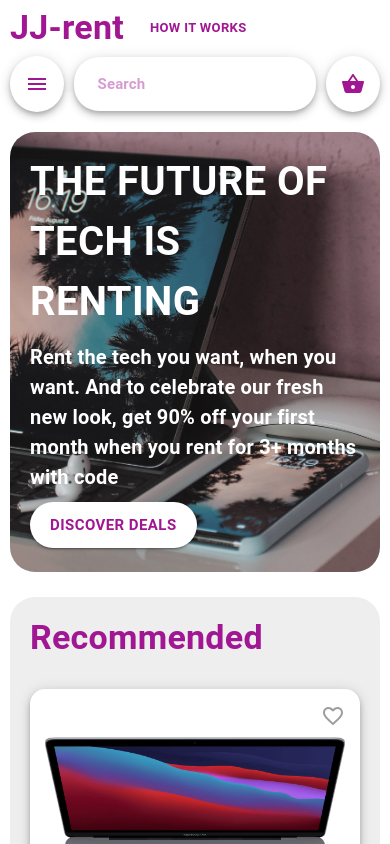
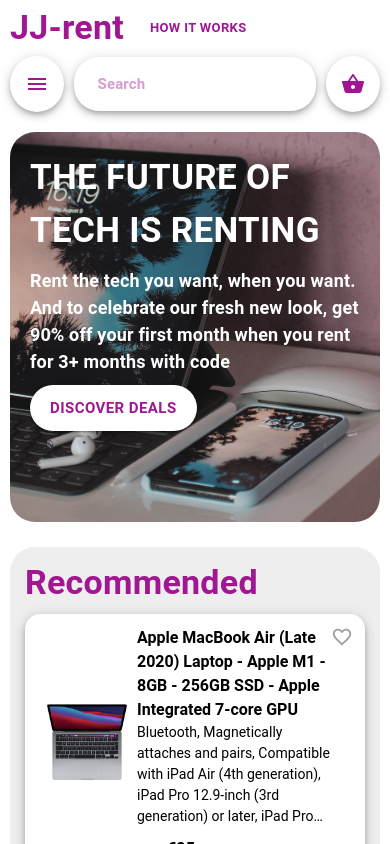
Before and after one commit to Juliusls/Client-jjrent, a React (Create React App) app: page / in a window 390 px wide. Shown: the top 844 px of the page. Built offline with nearby package versions, Linux system fonts and the light colour scheme.

Commit message:
Updating product list design on small screens, fixing Jumbotron on small screens

```diff
--- a/src/components/DeviceCard.js
+++ b/src/components/DeviceCard.js
@@ -20,11 +20,79 @@
 		justifyContent: 'space-between',
 		alignContent: 'flex-start',
 		alignItems: 'flex-start',
-		flexDirection: 'column'
+		flexDirection: 'column',
+		[theme.breakpoints.down('xs')]: {
+			flexDirection: 'row',
+			padding: 12,
+		},
+	},
+	favoriteButton: {
+		display: 'block',
+		marginLeft: 'auto',
+		padding: 0,
+		color: theme.palette.grey[500],
+		'&:hover': {
+			backgroundColor: theme.palette.common.white,
+			color: theme.palette.grey[900]
+		}
+	},
+	favoriteButtonOrder:{
+		[theme.breakpoints.down('xs')]: {
+			order: 3,
+		},
+	},
+	favoriteButtonIcon: {
+		color: theme.palette.primary.main,
+		[theme.breakpoints.down('xs')]: {
+			fontSize: 22
+		},
+	},
+	notFavoritedIcon: {
+		color: theme.palette.grey[500],
+		[theme.breakpoints.down('xs')]: {
+			fontSize: 22
+		},
+	},
+	imageContainer: {
+		width: 'inherit',
+		paddingBottom: '100%',
+		position: 'relative',
+		[theme.breakpoints.down('xs')]: {
+			order: 1,
+			padding: 0,
+			width: 80,
+			position: 'static',
+			marginTop: 'auto',
+			marginBottom: 'auto',
+			marginLeft: 10,
+			marginRight: 10,
+		},
+	},
+	media: {
+		position: 'absolute',
+		top: 0,
+		bottom: 0,
+		width: '100%',
+		height: '100%',
+		objectFit: 'contain',
+		[theme.breakpoints.down('xs')]: {
+			maxHeight: 'inherit',
+			width: 'inherit',
+			height: 'auto',
+			position: 'static',
+			marginTop: 'auto',
+		},
 	},
 	cardContent: {
 		padding: 0,
+		paddingTop: 20,
 		marginTop: 'auto',
+		[theme.breakpoints.down('xs')]: {
+			order: 2,
+			marginTop: 0,
+			paddingTop: 0,
+			flexGrow: 1
+		},
 	},
 	cardName: {
 		color: theme.palette.common.black,
@@ -36,7 +104,9 @@
 		overflow: 'hidden',
 		letterSpacing: 'normal',
 		minHeight: 48,
-		paddingTop: 20,
+		[theme.breakpoints.down('xs')]: {
+			lineClamp: 4,
+		},
 	},
 	cardDesc: {
 		color: theme.palette.common.black,
@@ -46,7 +116,10 @@
 		boxOrient: 'vertical',
 		overflow: 'hidden',
 		letterSpacing: 'normal',
-		minHeight: 40
+		minHeight: 40,
+		[theme.breakpoints.down('xs')]: {
+			lineClamp: 5,
+		},
 	},
 	cardAroundPrice: {
 		color: theme.palette.common.black,
@@ -58,32 +131,6 @@
 		fontSize: 16,
 		fontWeight: 'bold',
 	},
-	favoriteButton: {
-		display: 'block',
-		marginLeft: 'auto',
-		padding: 0,
-		color: theme.palette.grey[500],
-		'&:hover': {
-			backgroundColor: theme.palette.common.white,
-			color: theme.palette.grey[900]
-		}
-	},
-	favoriteButtonIcon: {
-		color: theme.palette.primary.main
-	},
-	imageContainer: {
-		width: 'inherit',
-		paddingBottom: '100%',
-		position: 'relative',
-	},
-	media: {
-		position: 'absolute',
-		top: 0,
-		bottom: 0,
-		width: '100%',
-		height: '100%',
-		objectFit: 'contain',
-	}
 }))
 
 const DeviceCard = ({ name, price, desc, image }) => {
@@ -93,10 +140,10 @@
 	return (
 		<Card className={classes.card} style={{ height: '100%' }}>
 			<CardActionArea className={classes.cardActionArea}>
-				<IconButton classes={{root: classes.favoriteButton}} onMouseDown={event => event.stopPropagation()} onTouchStart={(event) => event.stopPropagation()} onClick={() => setFavorited(!favorited)}>
+				<IconButton className={classes.favoriteButtonOrder}  classes={{root: classes.favoriteButton}} onMouseDown={event => event.stopPropagation()} onTouchStart={(event) => event.stopPropagation()} onClick={() => setFavorited(!favorited)}>
 					{favorited
 						? <FavoriteIcon className={classes.favoriteButtonIcon} />
-						: <FavoriteBorderIcon />
+						: <FavoriteBorderIcon className={classes.notFavoritedIcon}/>
 					}
 				</IconButton>
 				<div className={classes.imageContainer}>
@@ -109,12 +156,12 @@
 					<Typography className={classes.cardDesc}>
 						{desc}
 					</Typography>
+					<Typography className={classes.cardAroundPrice}>
+						from
+						<Box display='inline' className={classes.cardPrice}> €{price} </Box>
+						per month
+					</Typography>
 				</CardContent>
-				<Typography className={classes.cardAroundPrice}>
-						from
-					<Box display='inline' className={classes.cardPrice}> €{price} </Box>
-						per month
-				</Typography>
 			</CardActionArea>
 		</Card>
 	)
--- a/src/components/HowItWorks.js
+++ b/src/components/HowItWorks.js
@@ -18,7 +18,10 @@
 	categoryName: {
 		color: theme.palette.primary.main,
 		fontWeight: 'bold',
-		marginBottom: 30
+		marginBottom: 30,
+		[theme.breakpoints.down('sm')]: {
+			marginBottom: 10,
+		},
 	},
 	containerGrid: {
 		alignItems: 'stretch',
@@ -39,6 +42,13 @@
 		'&:hover': {
 			backgroundColor: theme.palette.common.white,
 			boxShadow: theme.shadows[10],
+		},
+		[theme.breakpoints.down('sm')]: {
+			marginTop: 10,
+			paddingTop: 7,
+			paddingBottom: 7,
+			paddingRight: 14,
+			paddingLeft: 14,
 		},
 	},
 	gridItem: {
--- a/src/components/Jumbotron.js
+++ b/src/components/Jumbotron.js
@@ -21,6 +21,7 @@
 		[theme.breakpoints.down('xs')]: {
 			marginTop: 0,
 			marginLeft: 0,
+			fontSize: 35,
 		},
 	},
 	text: {
@@ -37,6 +38,7 @@
 		[theme.breakpoints.down('xs')]: {
 			marginTop: 10,
 			marginLeft: 0,
+			fontSize: 18,
 		},
 	},
 	buttonDiscover: {
@@ -71,9 +73,9 @@
 		color: 'white',
 		borderRadius: 25,
 		marginTop: 20,
-		// [theme.breakpoints.down('sm')]: {
-		// 	padding: 10
-		// },
+		[theme.breakpoints.down('xs')]: {
+			height: 350,
+		},
 	}
 }))
 
--- a/src/components/Navigation/CategoriesMenu.js
+++ b/src/components/Navigation/CategoriesMenu.js
@@ -8,26 +8,30 @@
 import HeadsetIcon from '@material-ui/icons/Headset'
 
 const useStyles = makeStyles(theme => ({
-	menuComponent: {
-		marginTop: 10,
-	},
+	// menuComponent: {
+	// 	marginTop: 10,
+	// },
 	menuComponentPaper: {
 		borderRadius: 25,
 		width: 200,
-		padding: 10
+		padding: 10,
 	},
 	menuItem: {
-		backgroundColor: 'white',
-		'&:hover $child': {
-			color: 'red'
+		color: theme.palette.grey[900],
+		'&:hover': {
+			color: theme.palette.primary.main
 		}
 	},
+	iconContainerStyle: {
+		color: 'inherit'
+	},
 	iconStyle: {
-		color: theme.palette.grey[900],
+		color: 'inherit'
 	},
 	listItemText: {
-		color: theme.palette.grey[900],
-		fontSize: 18,
+		color: 'inherit',
+		fontSize: 17,
+		fontWeight: 'bold'
 	}
 }))
 
@@ -54,19 +58,21 @@
 				// component='a'
 				// href='/phones'
 				className={classes.menuItem}
+				style={{backgroundColor: 'white'}}
 			>
-				<ListItemIcon>
+				<ListItemIcon className={classes.iconContainerStyle}>
 					<PhoneIphoneIcon className={classes.iconStyle}/>
 				</ListItemIcon>
-				<ListItemText primary="Phones" classes={{primary:classes.listItemText}}/>
+				<ListItemText primary="Phones" classes={{primary: classes.listItemText}}/>
 			</MenuItem>
 			<MenuItem
 				onClick={handleClose}
 				// component='a'
 				// href='/laptops'
 				className={classes.menuItem}
+				style={{backgroundColor: 'white'}}
 			>
-				<ListItemIcon>
+				<ListItemIcon className={classes.iconContainerStyle}>
 					<LaptopMacIcon className={classes.iconStyle}/>
 				</ListItemIcon>
 				<ListItemText primary="Laptops" classes={{primary:classes.listItemText}}/>
@@ -76,8 +82,9 @@
 				// component='a'
 				// href='/smartwatches'
 				className={classes.menuItem}
+				style={{backgroundColor: 'white'}}
 			>
-				<ListItemIcon>
+				<ListItemIcon className={classes.iconContainerStyle}>
 					<WatchIcon className={classes.iconStyle}/>
 				</ListItemIcon>
 				<ListItemText primary="Smartwatches" classes={{primary:classes.listItemText}}/>
@@ -87,8 +94,9 @@
 				// component='a'
 				// href='/headphones'
 				className={classes.menuItem}
+				style={{backgroundColor: 'white'}}
 			>
-				<ListItemIcon>
+				<ListItemIcon className={classes.iconContainerStyle}>
 					<HeadsetIcon className={classes.iconStyle}/>
 				</ListItemIcon>
 				<ListItemText primary="Headphones" classes={{primary:classes.listItemText}}/>
--- a/src/components/OneCategory.js
+++ b/src/components/OneCategory.js
@@ -15,7 +15,6 @@
 	{image: tablet, name: 'Asus zenfone a5', price: 12, desc: 'Fusce vitae justo in mi rutrum finibus ut eget lorem'}
 ]
 
-
 const useStyles = makeStyles(theme => ({
 	root: {
 		flexGrow: 1,
@@ -24,13 +23,16 @@
 		marginTop: 25,
 		padding: 30,
 		[theme.breakpoints.down('sm')]: {
-			padding: 20,
+			padding: 15,
 		},
 	},
 	categoryName: {
 		color: theme.palette.primary.main,
 		fontWeight: 'bold',
-		marginBottom: 30
+		marginBottom: 30,
+		[theme.breakpoints.down('sm')]: {
+			marginBottom: 10,
+		},
 	},
 	containerGrid: {
 		alignItems: 'stretch'
@@ -50,6 +52,13 @@
 		'&:hover': {
 			backgroundColor: theme.palette.common.white,
 			boxShadow: theme.shadows[10],
+		},
+		[theme.breakpoints.down('sm')]: {
+			marginTop: 10,
+			paddingTop: 7,
+			paddingBottom: 7,
+			paddingRight: 14,
+			paddingLeft: 14,
 		},
 	},
 }))
```
